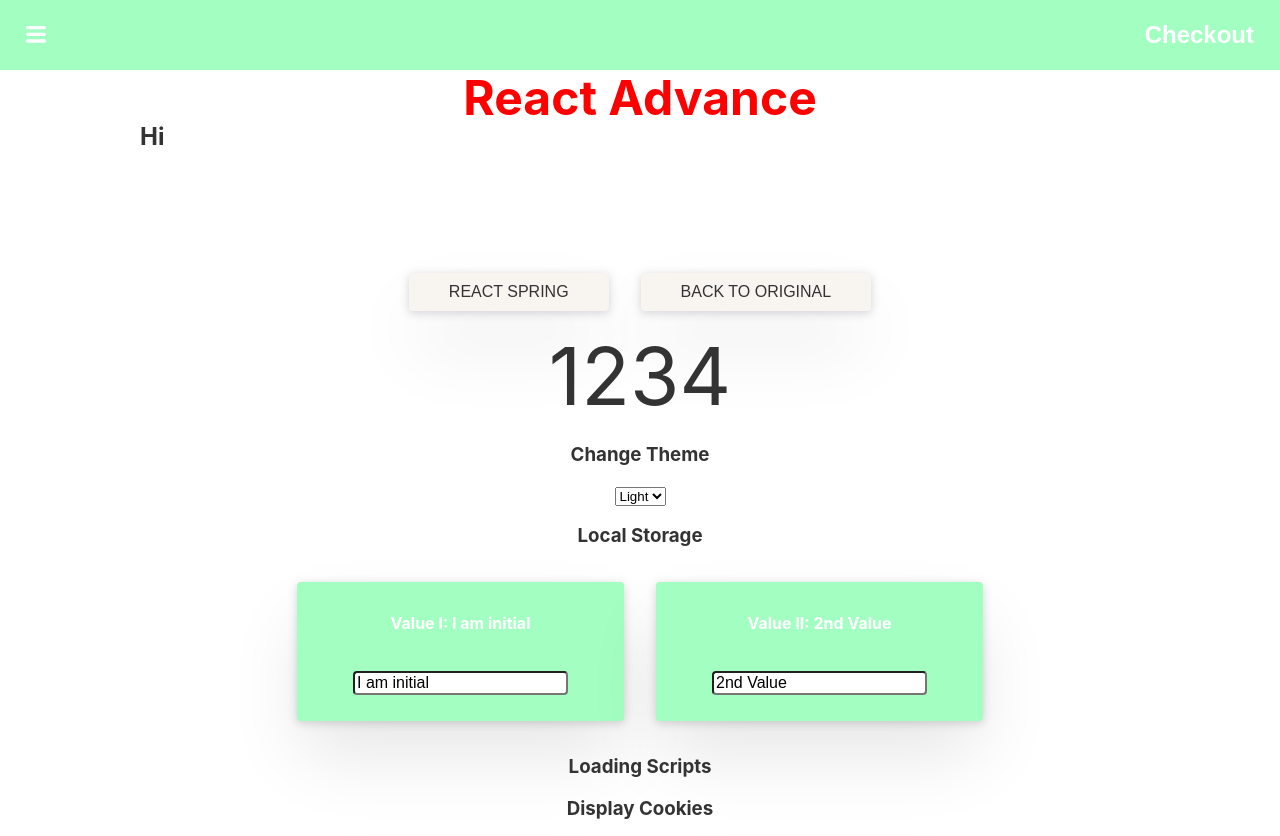
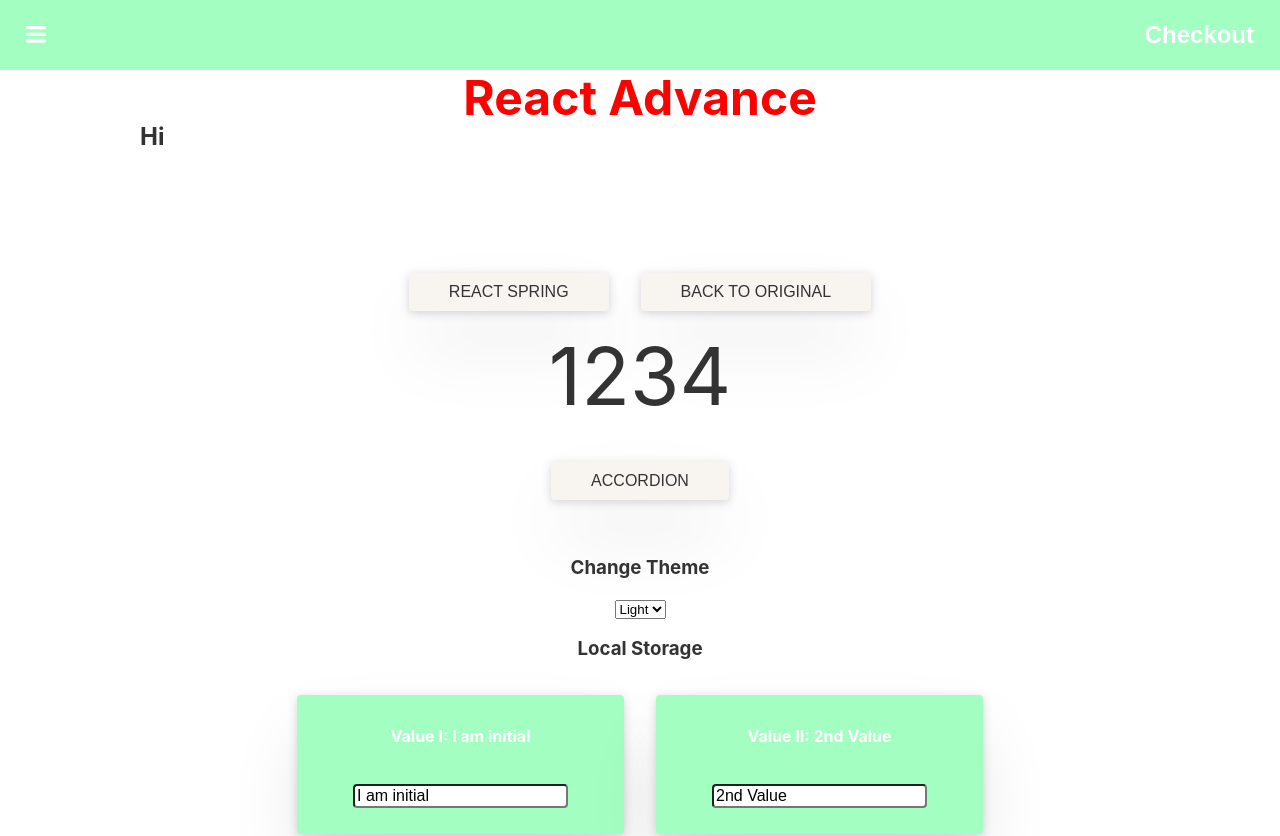
Before and after one commit to francispham/advance-react, a React (Create React App) app: page / in a window 1280 px wide. Shown: the top 836 px of the page. Built offline with nearby package versions, Linux system fonts and the light colour scheme.

Commit message:
Feature: Implemented useMeasure & useSpring with Accordion Component

```diff
--- a/src/App.js
+++ b/src/App.js
@@ -4,6 +4,7 @@ import './App.css';
 
 import { PageWrapper } from './state';
 
+import Accordion from './components/Accordion';
 import Routes from './Routes';
 import Checkout from './components/Checkout';
 import SpringHeader from './components/SpringHeader';
@@ -37,6 +38,8 @@ function App() {
         </Header>
         <Container>
           <SpringHeader />
+          <Accordion />
+
           <main>
             <section>
               <Theme />
@@ -59,8 +62,9 @@ function App() {
             <section>
               <Hover />
             </section>
-            <Routes />
           </main>
+
+          <Routes />
         </Container>
       </div>
     </PageWrapper>
--- /dev/null
+++ b/src/Components/Accordion.js
@@ -0,0 +1,46 @@
+import React, { useState } from 'react'
+import styled from "styled-components";
+import { useSpring, animated } from 'react-spring';
+
+import { useMeasure } from '../hooks';
+import { Button } from './Elements/Button';
+
+const Accordion = () => {
+  const [ on, toggle ] = useState(false);
+
+  const [ bind, { height, top } ] = useMeasure();
+  console.log('Heigh & Top: ', height, top);
+  /*  Before Refactoring measure:
+  const [ bind, measure ] = useMeasure();
+  console.log('Heigh: ', measure.height);
+  */
+  const animation = useSpring({
+    overflow: 'hidden',
+    height: on ? height + top * 2 : 0
+  })
+
+  return (
+    <AccordionDiv>
+      <h1>
+        <Button onClick={() => toggle(!on)}>Accordion</Button>
+      </h1>
+      <animated.div style={animation}>
+        <div {...bind}>
+            Hello, Animating this Accordion with React Spring, Please
+        </div>
+      </animated.div>
+    </AccordionDiv>
+  );
+};
+
+export default Accordion;
+
+const AccordionDiv = styled.div`
+  div div {
+    background: white;
+    color: black;
+    padding: 20px;
+    border: solid 1px #eee;
+    overflow: hidden;
+  }
+`;
```
